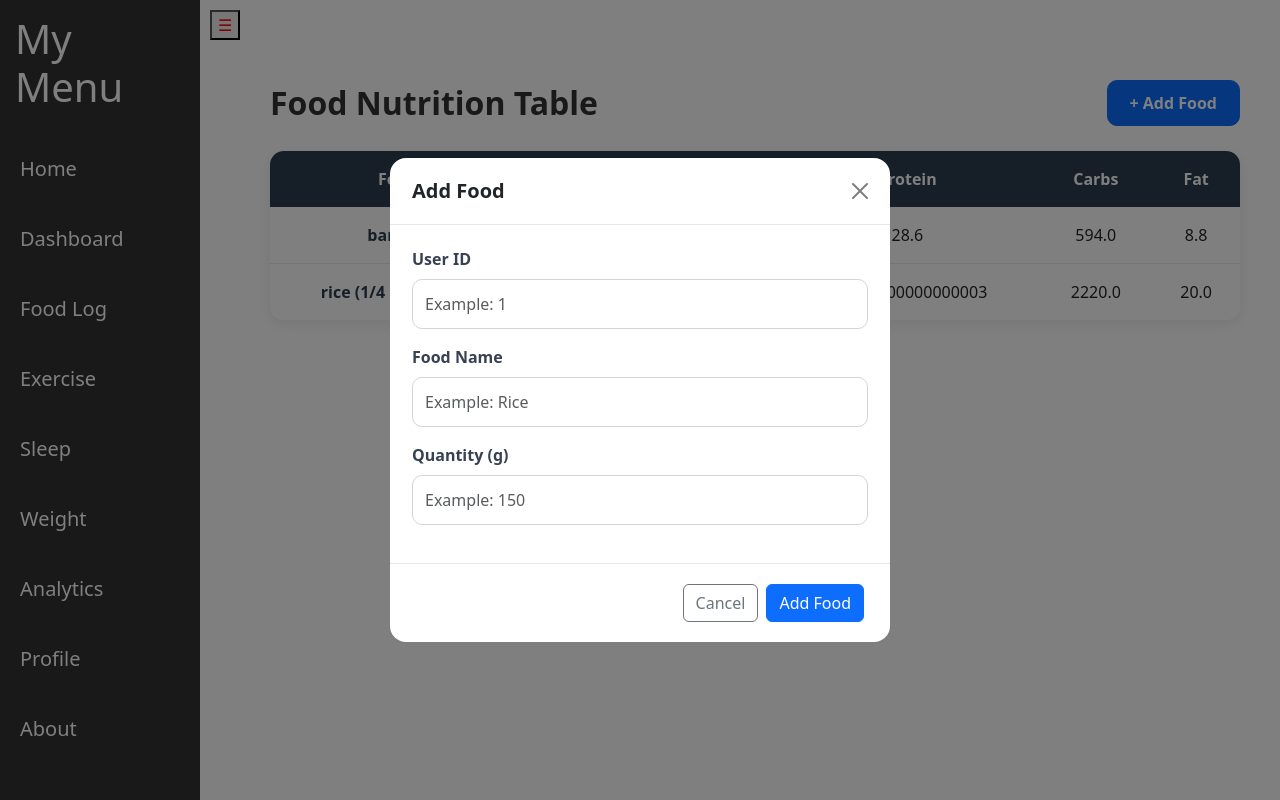
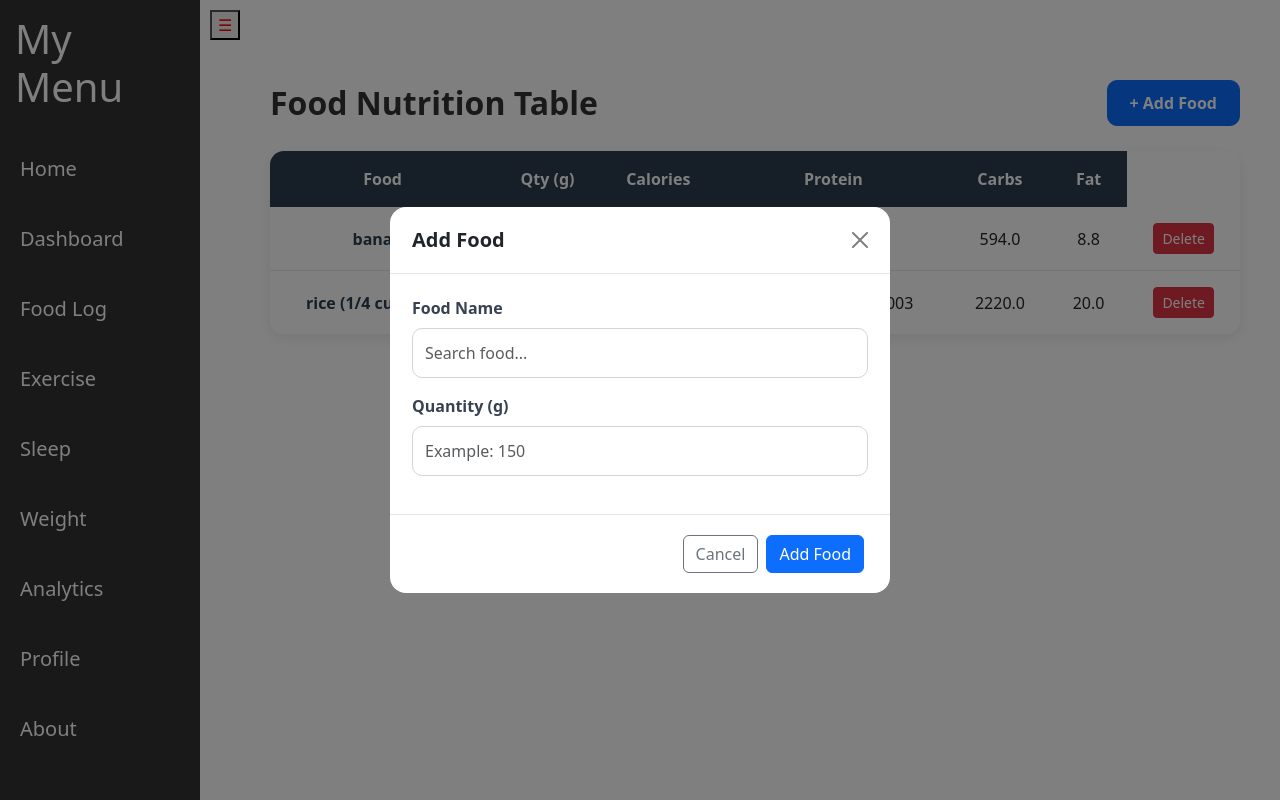
Before and after one commit to himanshu53929/SIC_Project, a FastAPI app: page /users/1/food_logs in a window 1280 px wide, after a click on "+ Add Food". Run offline with FastAPI, Linux system fonts and the light colour scheme; data comes from the database, SQL or seed files in the repository; both versions use the stored data as it was after the commit.

Commit message:
Food Delete Button Added

```diff
--- a/templates/food.html
+++ b/templates/food.html
@@ -159,6 +159,29 @@
       padding: 12px 8px;
     }
   }
+
+  .suggestions-box {
+    position: absolute;
+    width: 100%;
+    background: white;
+    border: 1px solid #d1d5db;
+    border-radius: 10px;
+    margin-top: 4px;
+    max-height: 220px;
+    overflow-y: auto;
+    z-index: 2000;
+    display: none;
+  }
+
+  .suggestion-item {
+    padding: 12px;
+    cursor: pointer;
+    transition: background 0.15s ease;
+  }
+
+  .suggestion-item:hover {
+    background: #f3f4f6;
+  }
 </style>
 {% endblock css %} {% block content %}
 
@@ -205,6 +228,18 @@
           <td>{{ food.carbohydrate }}</td>
 
           <td>{{ food.fat }}</td>
+
+          <td>
+            <button
+              class="btn btn-sm btn-danger delete-food-btn"
+              data-id="{{ food.id }}"
+              data-name="{{ food.food_name }}"
+              data-bs-toggle="modal"
+              data-bs-target="#deleteModal"
+            >
+              Delete
+            </button>
+          </td>
         </tr>
         {% endfor %}
       </tbody>
@@ -245,29 +280,21 @@
       <form id="addFoodForm">
         <div class="modal-body">
           <div class="mb-3">
-            <label for="user_id" class="form-label"> User ID </label>
-
-            <input
-              type="number"
-              class="form-control"
-              id="user_id"
-              name="user_id"
-              placeholder="Example: 1"
-              required
-            />
-          </div>
-
-          <div class="mb-3">
             <label for="food_name" class="form-label"> Food Name </label>
 
+            <div class="position-relative">
               <input
                 type="text"
                 class="form-control"
                 id="food_name"
                 name="food_name"
-              placeholder="Example: Rice"
+                placeholder="Search food..."
+                autocomplete="off"
                 required
               />
+
+              <div id="foodSuggestions" class="suggestions-box"></div>
+            </div>
           </div>
 
           <div class="mb-3">
@@ -370,6 +397,34 @@
   </div>
 </div>
 
+<!-- Delete Confirmation Modal -->
+<div class="modal fade" id="deleteModal" tabindex="-1" aria-hidden="true">
+  <div class="modal-dialog modal-dialog-centered">
+    <div class="modal-content">
+      <div class="modal-header bg-warning">
+        <h5 class="modal-title">Confirm Delete</h5>
+        <button
+          type="button"
+          class="btn-close"
+          data-bs-dismiss="modal"
+        ></button>
+      </div>
+
+      <div class="modal-body">
+        <p id="deleteMessage" class="mb-0 fs-5"></p>
+      </div>
+
+      <div class="modal-footer">
+        <button class="btn btn-secondary" data-bs-dismiss="modal">
+          Cancel
+        </button>
+
+        <button id="confirmDeleteBtn" class="btn btn-danger">Delete</button>
+      </div>
+    </div>
+  </div>
+</div>
+
 {% endblock content %} {% block scripts %}
 
 <script type="module">
@@ -435,6 +490,121 @@
       showModal("errorModal");
     }
   });
+
+  const foodInput = document.getElementById("food_name");
+
+  const suggestionsBox = document.getElementById("foodSuggestions");
+
+  foodInput.addEventListener("input", async () => {
+    const query = foodInput.value.trim();
+
+    if (query.length < 1) {
+      suggestionsBox.style.display = "none";
+      return;
+    }
+
+    try {
+      const response = await fetch(
+        `/api/users/1/foods/search?q=${encodeURIComponent(query)}`,
+      );
+
+      const foods = await response.json();
+
+      suggestionsBox.innerHTML = "";
+
+      if (foods.length === 0) {
+        suggestionsBox.style.display = "none";
+        return;
+      }
+
+      foods.forEach((food) => {
+        const item = document.createElement("div");
+
+        item.classList.add("suggestion-item");
+
+        item.textContent = food.food_name;
+
+        item.addEventListener("click", () => {
+          foodInput.value = food.food_name;
+
+          suggestionsBox.style.display = "none";
+        });
+
+        suggestionsBox.appendChild(item);
+      });
+
+      suggestionsBox.style.display = "block";
+    } catch (error) {
+      console.error(error);
+    }
+  });
+
+  document.addEventListener("click", (event) => {
+    if (
+      !foodInput.contains(event.target) &&
+      !suggestionsBox.contains(event.target)
+    ) {
+      suggestionsBox.style.display = "none";
+    }
+  });
+
+  // Delete Logic
+  let selectedFoodId = null;
+
+  const deleteMessage = document.getElementById("deleteMessage");
+  const confirmDeleteBtn = document.getElementById("confirmDeleteBtn");
+
+  // When delete button is clicked
+  document.querySelectorAll(".delete-food-btn").forEach((btn) => {
+    btn.addEventListener("click", () => {
+      selectedFoodId = btn.dataset.id;
+
+      const name = btn.dataset.name;
+
+      deleteMessage.textContent = `Are you sure you want to delete "${name}"?`;
+    });
+  });
+
+  // Confirm delete
+  confirmDeleteBtn.addEventListener("click", async () => {
+    if (!selectedFoodId) return;
+
+    try {
+      const response = await fetch(`/api/users/1/food_logs/${selectedFoodId}`, {
+        method: "DELETE",
+      });
+
+      if (response.ok) {
+        const data = await response.json().catch(() => null);
+
+        document.getElementById("successMessage").textContent =
+          "Food deleted successfully!";
+
+        hideModal("deleteModal");
+        showModal("successModal");
+
+        document
+          .getElementById("successModal")
+          .addEventListener("hidden.bs.modal", () => window.location.reload(), {
+            once: true,
+          });
+      } else {
+        const error = await response.json();
+
+        document.getElementById("errorMessage").textContent =
+          getErrorMessage(error);
+
+        hideModal("deleteModal");
+        showModal("errorModal");
+      }
+    } catch (err) {
+      document.getElementById("errorMessage").textContent =
+        "Network error. Please try again.";
+
+      hideModal("deleteModal");
+      showModal("errorModal");
+    }
+  });
 </script>
 
 {% endblock scripts %}
```
Also changed, not shown: routers/foods.py (+13 -0 lines), data/everything.db. Lines whose indentation alone changed are shown as unchanged.
